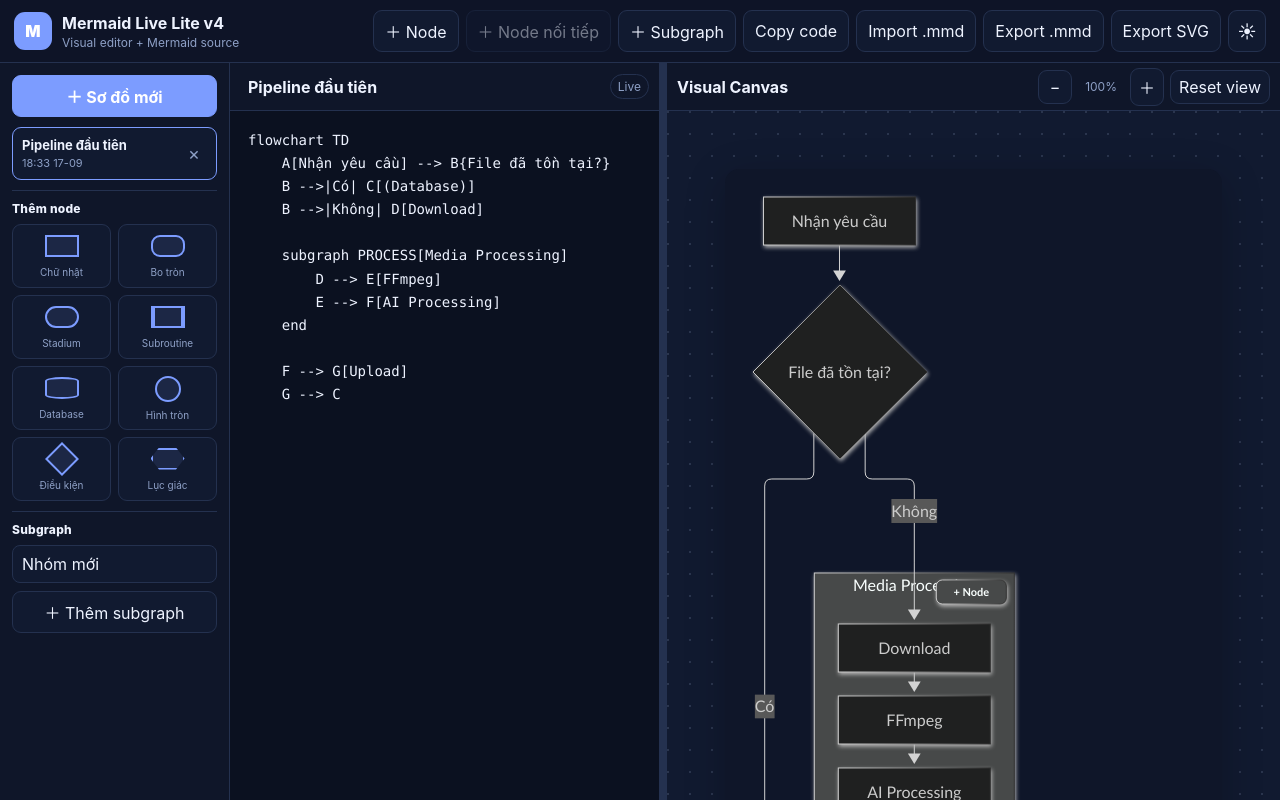
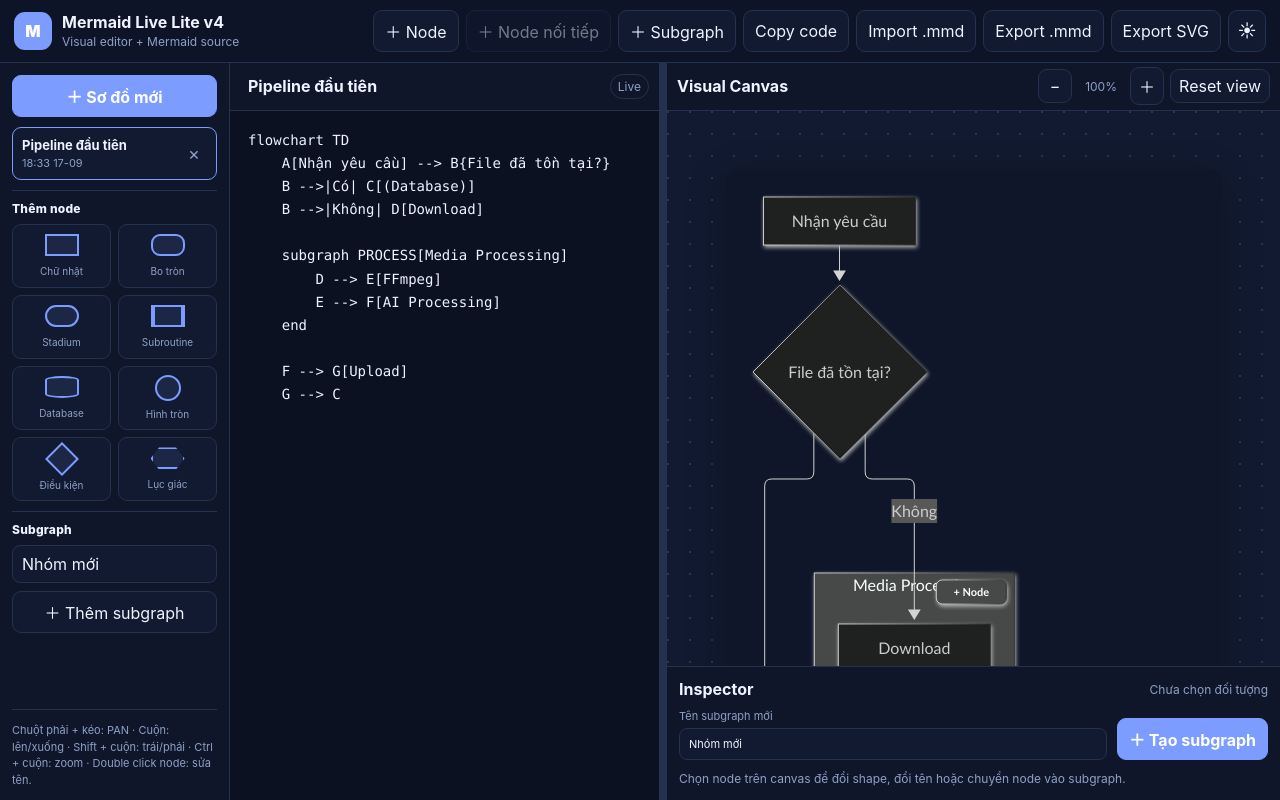
Before and after one commit to fuckdcma/DRAW-PIPLINE, a React (Vite) app: page / in a window 1280 px wide. Shown: the top 800 px of the page. Built offline with nearby package versions, Linux system fonts and the light colour scheme.

Commit message:
Update styles.css

```diff
--- a/src/styles.css
+++ b/src/styles.css
@@ -602,3 +602,61 @@ button:disabled { opacity: .45; cursor: not-allowed; }
   .pane-splitter { display: none; }
   .preview-pane { grid-column: 2; }
 }
+
+/* v5 interaction fixes */
+.code-editor {
+  overflow: auto;
+  overscroll-behavior: contain;
+  scrollbar-gutter: stable;
+}
+
+.canvas-stage g.edgePath,
+.canvas-stage path.flowchart-link,
+.canvas-stage .edgePaths path,
+.canvas-stage .edgePath path {
+  cursor: pointer;
+  pointer-events: stroke;
+}
+
+.canvas-stage g.visual-edge-selected path,
+.canvas-stage path.visual-edge-selected,
+.canvas-stage .visual-edge-selected {
+  stroke: var(--accent) !important;
+  stroke-width: 5px !important;
+  filter: drop-shadow(0 0 4px color-mix(in srgb, var(--accent) 60%, transparent));
+}
+
+.edge-popover {
+  border-color: var(--danger);
+}
+
+@media (min-width: 1051px) {
+  .app-shell {
+    height: 100vh;
+    min-height: 0;
+    overflow: hidden;
+  }
+  .workspace {
+    height: calc(100vh - 62px);
+    min-height: 0;
+    overflow: hidden;
+  }
+  .sidebar,
+  .editor-pane,
+  .preview-pane {
+    min-height: 0;
+  }
+  .sidebar {
+    overflow: auto;
+    overscroll-behavior: contain;
+  }
+  .editor-pane {
+    overflow: hidden;
+  }
+  .preview-pane {
+    overflow: hidden;
+  }
+  .visual-viewport {
+    min-height: 0;
+  }
+}
```
